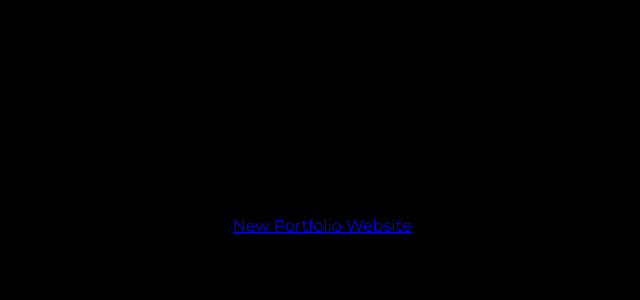
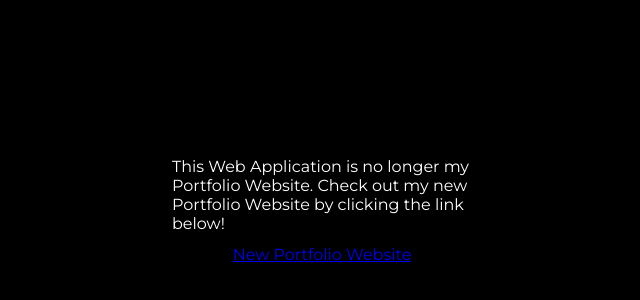
Before and after one commit to Mr-Mingels/Portfolio-Website, a React (Create React App) app: page / in a window 1280 px wide. Shown: the part 190-490 px from the top of the page, without its empty margins (318-958 px from the left). Built offline with nearby package versions, Linux system fonts and the light colour scheme.

Commit message:
forgot to add the color for the text

```diff
--- a/src/App.js
+++ b/src/App.js
@@ -25,7 +25,7 @@ const App = () => {
     return (
       <div className='newPortWrapper'>
           <div className='newPortContent'>
-              <span>This Web Application is no longer my Portfolio Website. Check out my new Portfolio Website by clicking the link below!</span>
+              <span className='newPortTxt'>This Web Application is no longer my Portfolio Website. Check out my new Portfolio Website by clicking the link below!</span>
               <a href='https://pierre-mingels.vercel.app/'>New Portfolio Website</a>
           </div>
       </div>
--- a/src/index.css
+++ b/src/index.css
@@ -82,3 +82,8 @@ body {
   align-items: center;
   gap: 12px;
 }
+
+.newPortTxt {
+  color: white;
+  width: 300px;
+}
```
